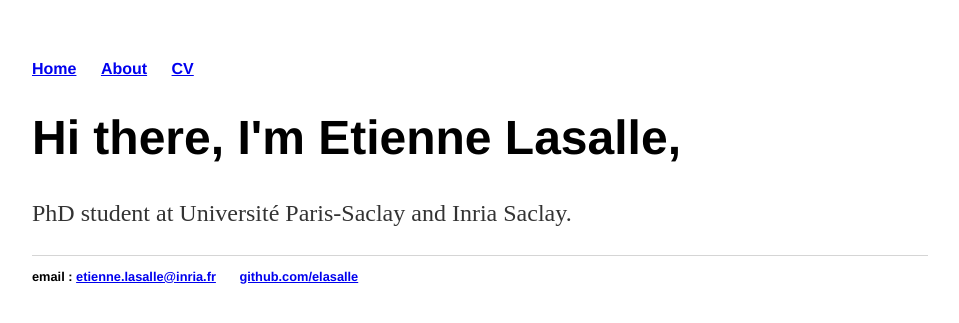
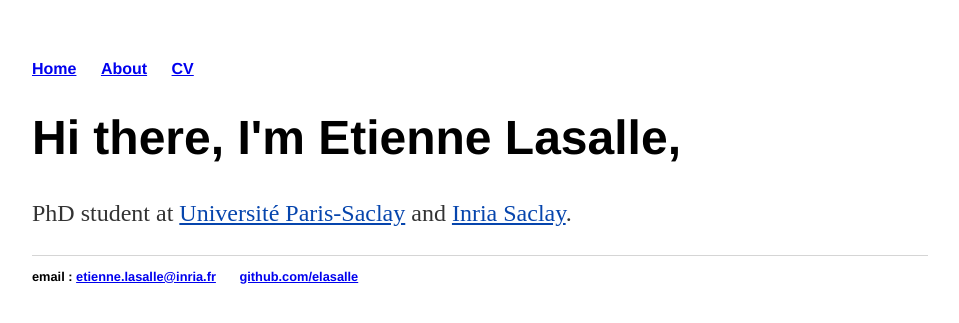
Before and after one commit to elasalle/elasalle.github.io, a Jekyll site: the page built from index.html, in a window 1280 px wide. Shown: the top 323 px of the page, without its empty margins (160-1119 px from the left). Built offline with Jekyll 4.4.1, drawn with Linux system fonts in a browser that asks for light colours.

Commit message:
Update index.html

```diff
--- a/index.html
+++ b/index.html
@@ -4,5 +4,5 @@ title: Etienne Lasalle, Personal Page
 ---
 <div class="blurb">
 	<h1>Hi there, I'm Etienne Lasalle,</h1>
-	<p>PhD student at <link href="https://www.universite-paris-saclay.fr/">Université Paris-Saclay</link> and <link href="https://www.inria.fr/fr/centre-inria-saclay-ile-de-france">Inria Saclay</link>.</p>
+	<p>PhD student at <a class="link" href="https://www.universite-paris-saclay.fr/">Université Paris-Saclay</a> and <a class="link" href="https://www.inria.fr/fr/centre-inria-saclay-ile-de-france">Inria Saclay</a>.</p>
 </div><!-- /.blurb -->
```
